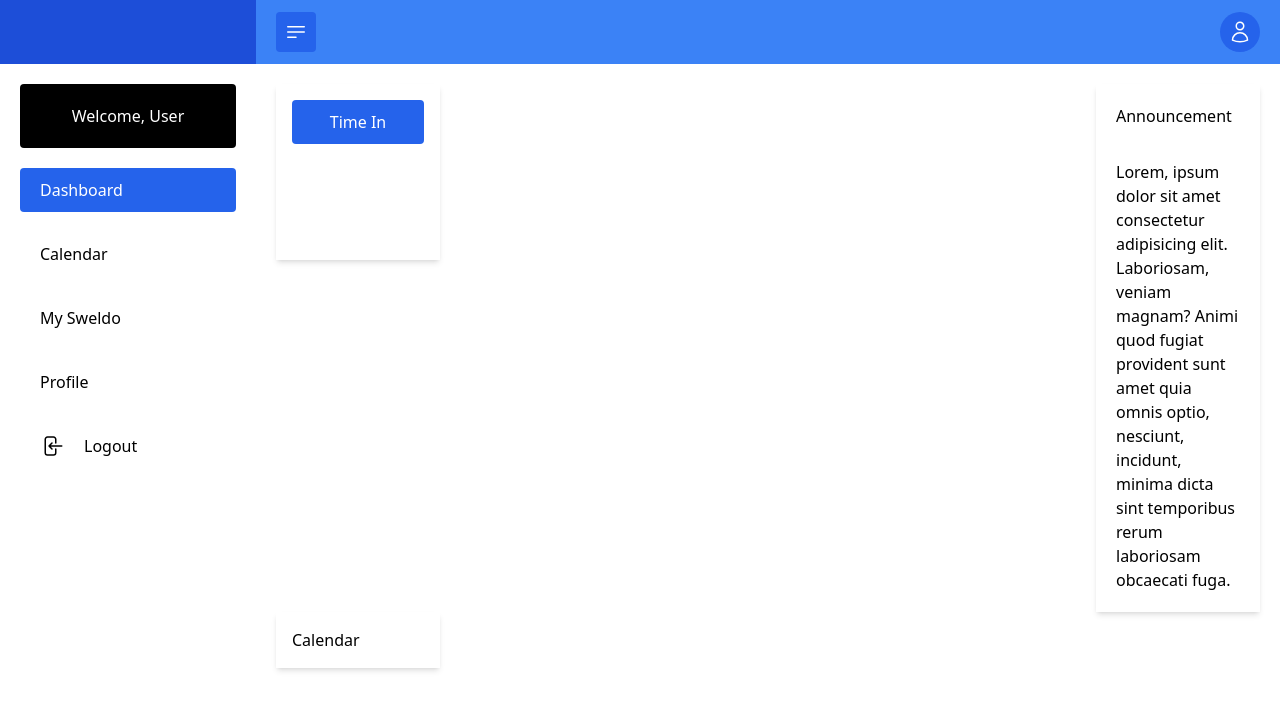
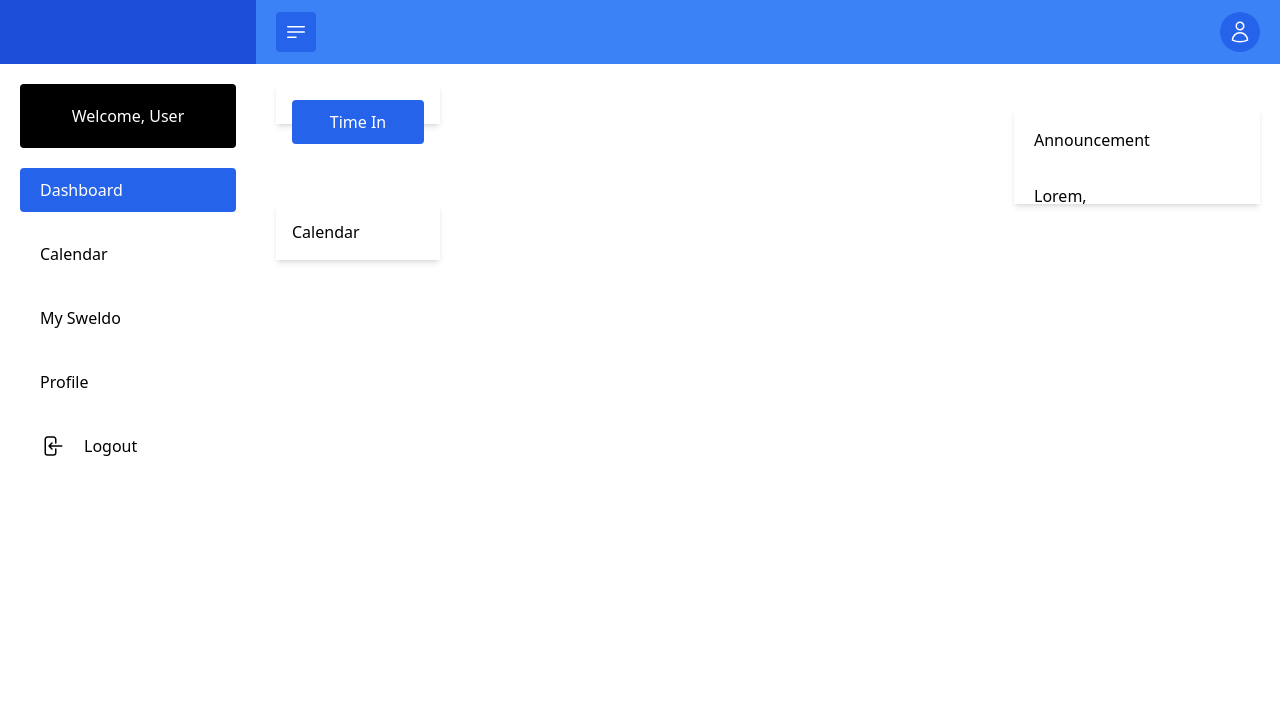
Before and after one commit to PrgDominique/Sweldo-App-Frontend, a React (Create React App) app: page /dashboard in a window 1280 px wide. Shown: the top 710 px of the page. Built offline with nearby package versions, Linux system fonts and the light colour scheme; no server answers; sample sign-in values are in the browser's storage.

Commit message:
still fixing alignment

```diff
--- a/src/components/portal/user/dashboard/Announcement.jsx
+++ b/src/components/portal/user/dashboard/Announcement.jsx
@@ -4,7 +4,7 @@ const Announcement = () => {
         <>
         <div className="">
         <h1 className="mb-8">Announcement</h1>
-        <h1 className="">Lorem, ipsum dolor sit amet consectetur adipisicing elit. Laboriosam, veniam magnam? Animi quod fugiat provident sunt amet quia omnis optio, nesciunt, incidunt, minima dicta sint temporibus rerum laboriosam obcaecati fuga.</h1>
+        <h1 className="">Lorem, </h1>
 
 
 
--- a/src/pages/portal/user/dashboard.jsx
+++ b/src/pages/portal/user/dashboard.jsx
@@ -37,7 +37,7 @@ const Dashboard = () => {
 
         </div>
 
-        <div className='w-1/3 p-5 shadow-md lg:max-w-lg gridcol-span-1 place-self-end h-auto '>
+        <div className='w-1/2 p-5 shadow-md lg:max-w-lg gridcol-span-1 place-self-end h-4/5 overflow-auto'>
           <Announcement />
    </div>
       </div>
```
